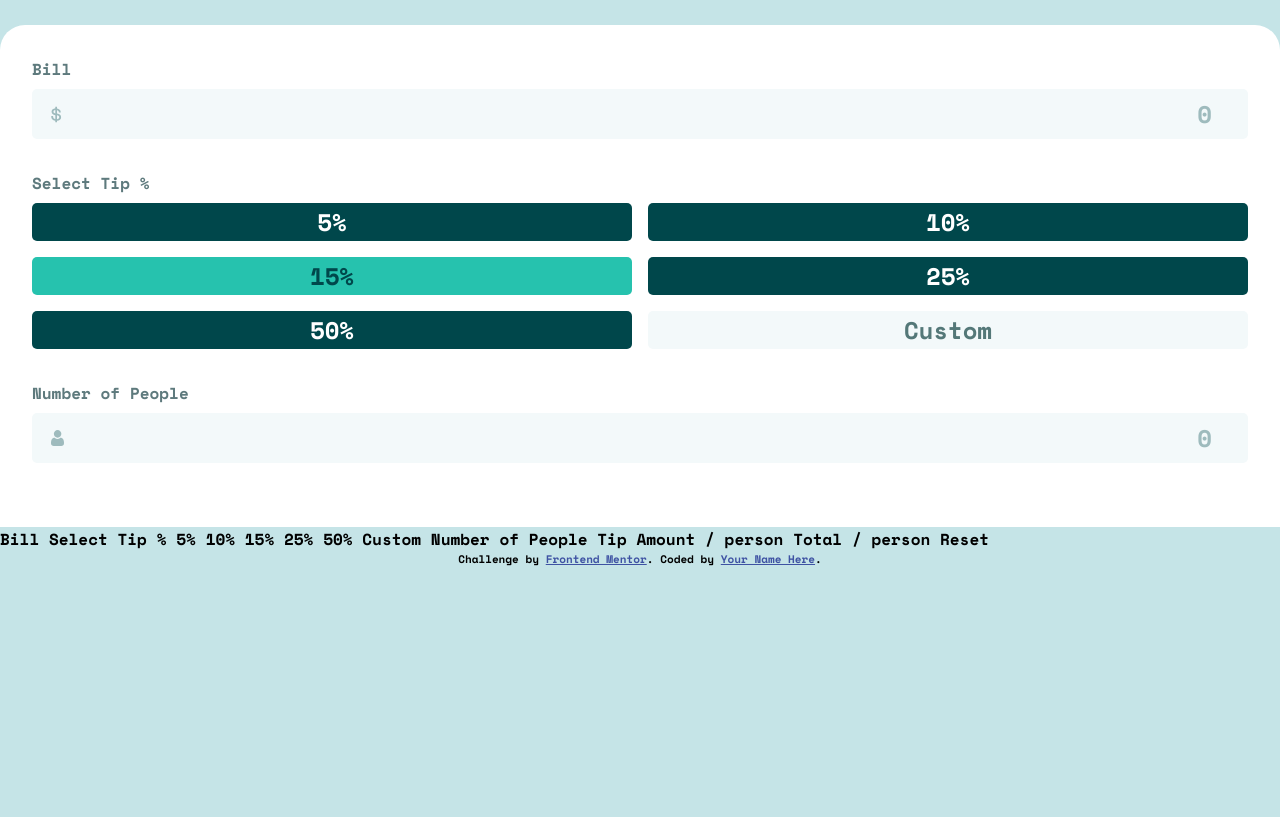
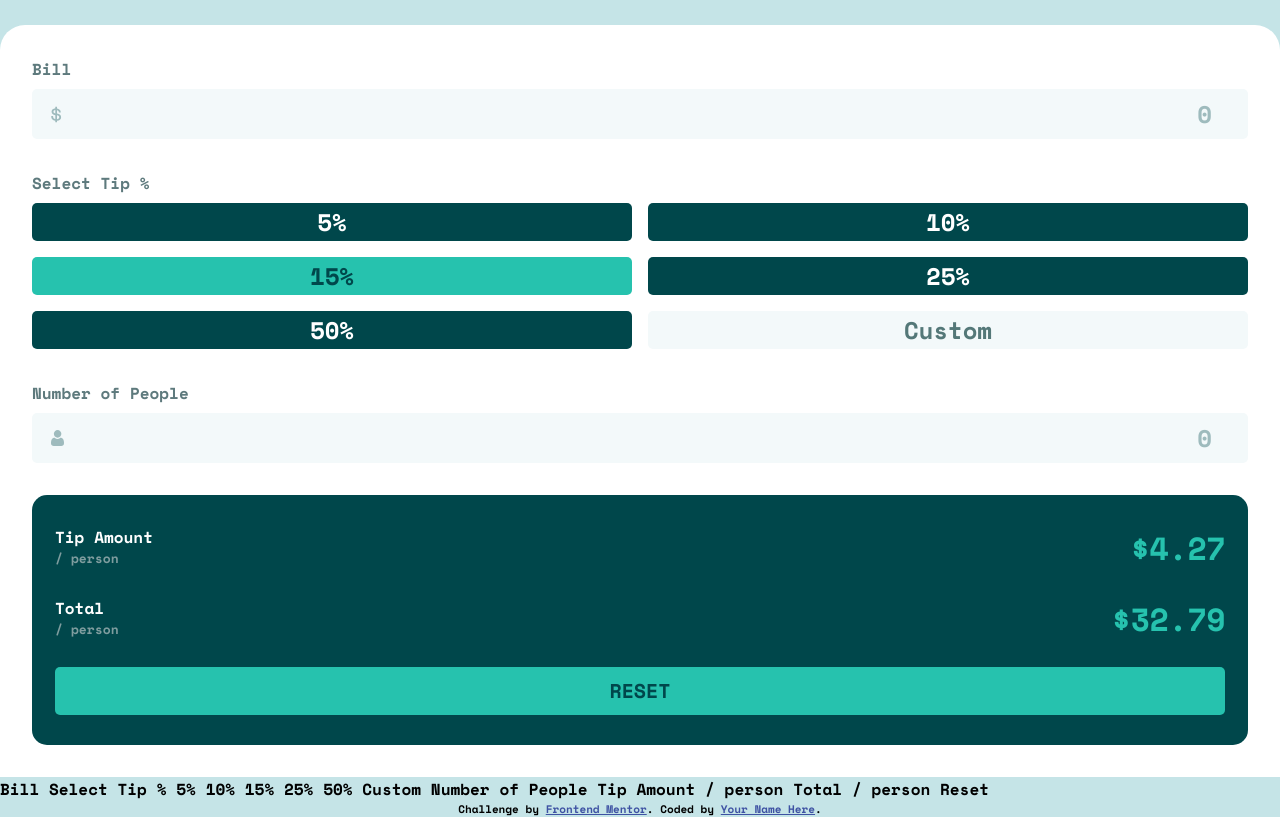
Before and after one commit to ryanwells-rwc/tip-calculator-app, a website: page public/index.html in a window 1280 px wide. Shown: the part 126-943 px from the top of the page. Before the commit the page ends 800 px from the top, so only its background shows below. Drawn offline with nearby package versions, Linux system fonts and the light colour scheme; files that its build step writes are made by us from their sources.

Commit message:
Finish totals container.

```diff
--- a/public/index.html
+++ b/public/index.html
@@ -49,6 +49,29 @@
 				</div>
 			</form>
 		</div>
+		<div class="total">
+			<div class="tip-amount-container">
+				<h2 class="text-preset-5 white">Tip Amount</h2>
+				<p class="text-preset-6 grey-400">/ person</p>
+			</div>
+			<div class="tip-amount-value-container">
+				<p class="text-preset-2 green-400">
+					$4.27
+				</p>
+			</div>
+			<div class="total-amount-container">
+				<h2 class="text-preset-5 white">Total</h2>
+				<p class="text-preset-6 grey-400">
+					/ person
+				</p>
+			</div>
+			<div class="total-amount-value-container">
+				<p class="text-preset-2 green-400">
+					$32.79
+				</p>
+			</div>
+			<button id="reset-button" type="button" class="text-preset-4">RESET</button>
+		</div>
 	</article>
 </main>
 
--- a/src/scss/main.scss
+++ b/src/scss/main.scss
@@ -102,12 +102,24 @@ body {
   line-height: calc(19 / 16 * 1rem);
 }
 
+.white {
+  color: $white;
+}
+
+.grey-400 {
+  color: $grey-400;
+}
+
 .grey-500 {
   color: $grey-500;
 }
 
 .green-900 {
   color: $green-900;
+}
+
+.green-400 {
+  color: $green-400;
 }
 
 main {
@@ -190,5 +202,32 @@ main {
         }
       }
     }
+
+    .total {
+      display: grid;
+      grid-template-columns: repeat(2, 1fr);
+      grid-row-gap: $size-300;
+      background-color: $green-900;
+      border-radius: 15px;
+      padding: 30px 23px;
+
+      .tip-amount-container, .total-amount-container {
+        text-align: left;
+      }
+
+      .tip-amount-value-container, .total-amount-value-container {
+        justify-self: end;
+      }
+
+      #reset-button {
+        grid-column: span 2;
+        background-color: $green-400;
+        color: $green-900;
+        border: none;
+        border-radius: 5px;
+        font-family: inherit;
+        height: $size-600;
+      }
+    }
   }
 }
```
Also changed, not shown: 2 other files.
